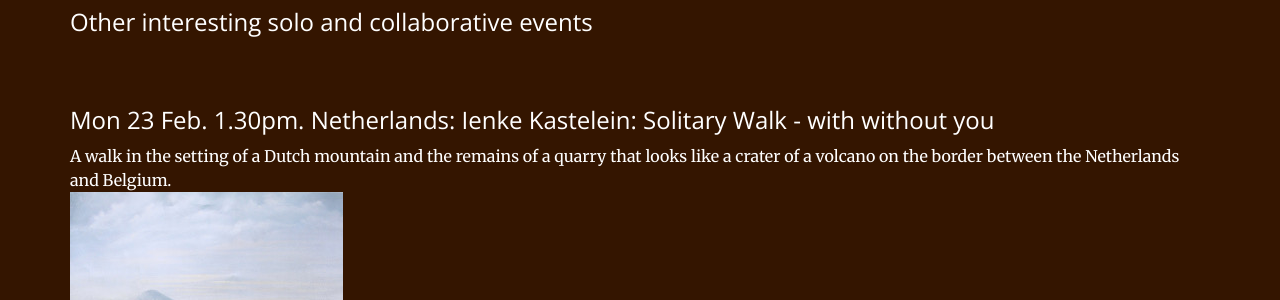
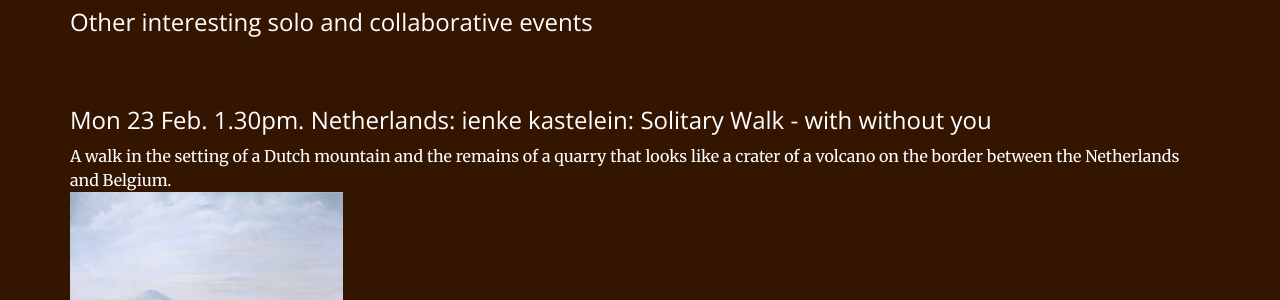
Before and after one commit to timwaters/terminalia, a Jekyll site: the page built from index.html, in a window 1280 px wide and 900 px high, scrolled down 7298 px. Shown: the part 157-457 px from the top of the window. Built offline with Jekyll 4.4.1, drawn with Linux system fonts in a browser that asks for light colours.

Commit message:
Fix capitalisation

```diff
--- a/_includes/events.html
+++ b/_includes/events.html
@@ -212,7 +212,7 @@ boundaries of the historic city </h3>
 
     <div class="col-lg-12 col-lg-offset-0 text-left event">
 
-        <h3>Mon 23 Feb. 1.30pm. Netherlands: Ienke Kastelein: Solitary Walk - with without you</h3>
+        <h3>Mon 23 Feb. 1.30pm. Netherlands: ienke kastelein: Solitary Walk - with without you</h3>
 
 
         <p class="text">
```
